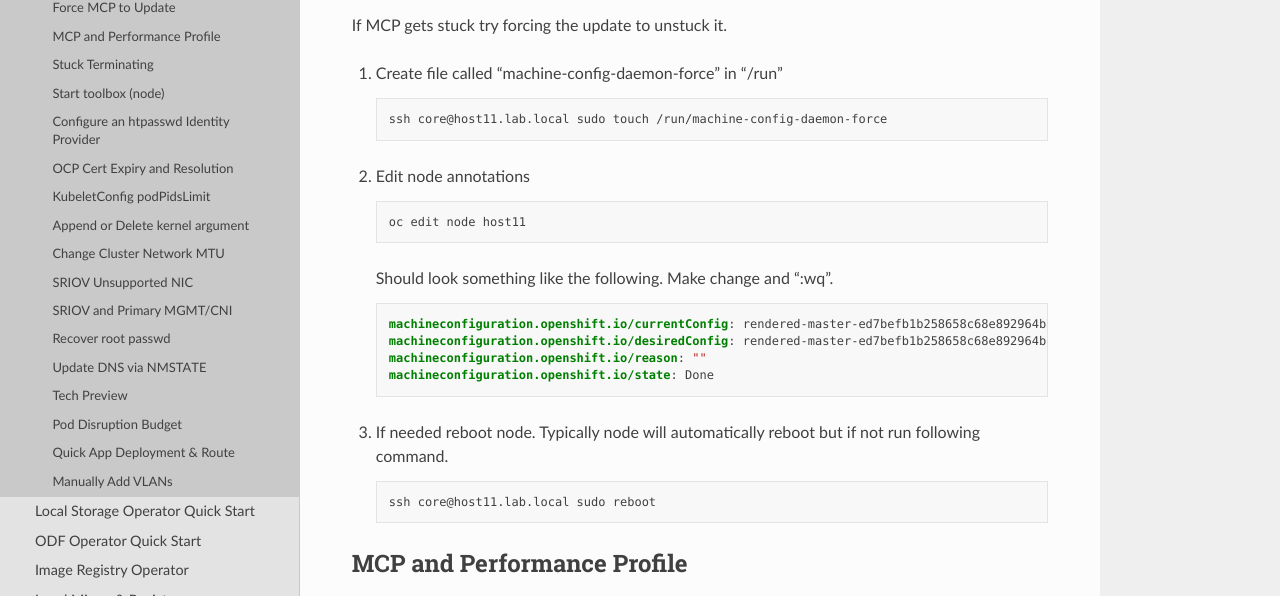
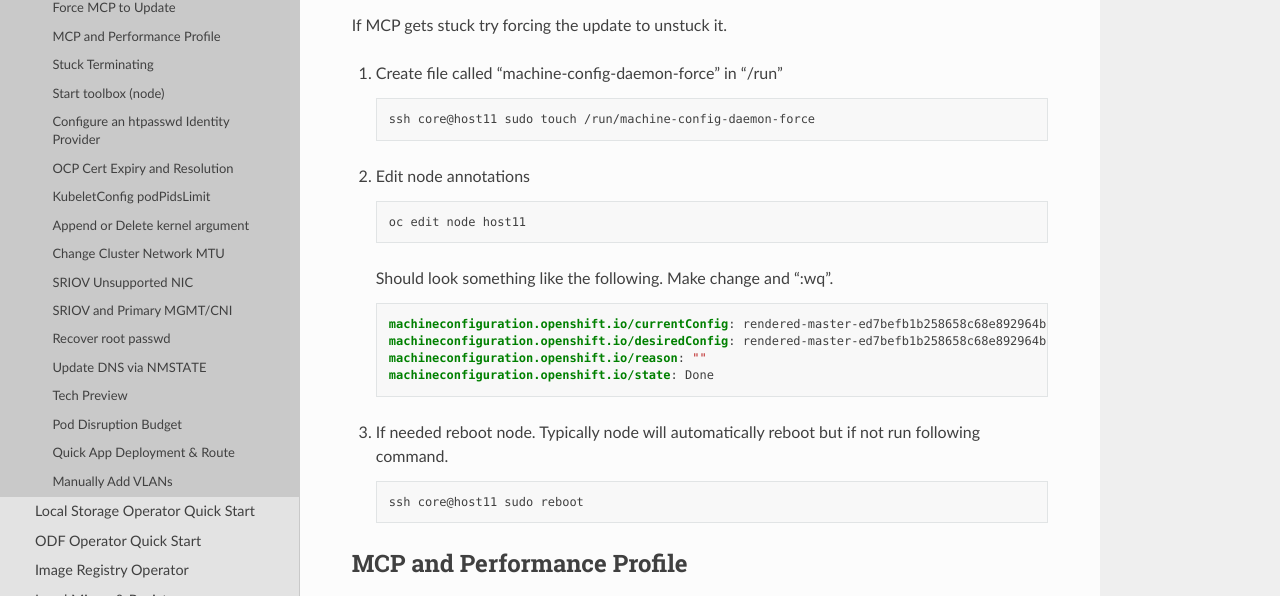
Before and after one commit to vtog/labGuides, a Sphinx documentation site: the page built from source/ocp/openshift-day2.rst, in a window 1280 px wide and 900 px high, scrolled down 4135 px. Shown: the part 148-744 px from the top of the window. Built offline with Sphinx 7.4.7 and the Read the Docs theme 3.1.0, drawn with Linux system fonts in a browser that asks for light colours; pages that are not in the unit, such as notebooks, are missing from menus.

```diff
--- a/source/ocp/openshift-day2.rst
+++ b/source/ocp/openshift-day2.rst
@@ -226,7 +226,7 @@ If MCP gets stuck try forcing the update to unstuck it.
 
    .. code-block:: bash
 
-      ssh core@host11.lab.local sudo touch /run/machine-config-daemon-force
+      ssh core@host11 sudo touch /run/machine-config-daemon-force
 
 #. Edit node annotations
 
@@ -248,7 +248,7 @@ If MCP gets stuck try forcing the update to unstuck it.
 
    .. code-block:: yaml
 
-      ssh core@host11.lab.local sudo reboot
+      ssh core@host11 sudo reboot
 
 MCP and Performance Profile
 ---------------------------
```
Also changed, not shown: other parts of source/ocp/openshift-day2.rst (+2 -1 lines).
